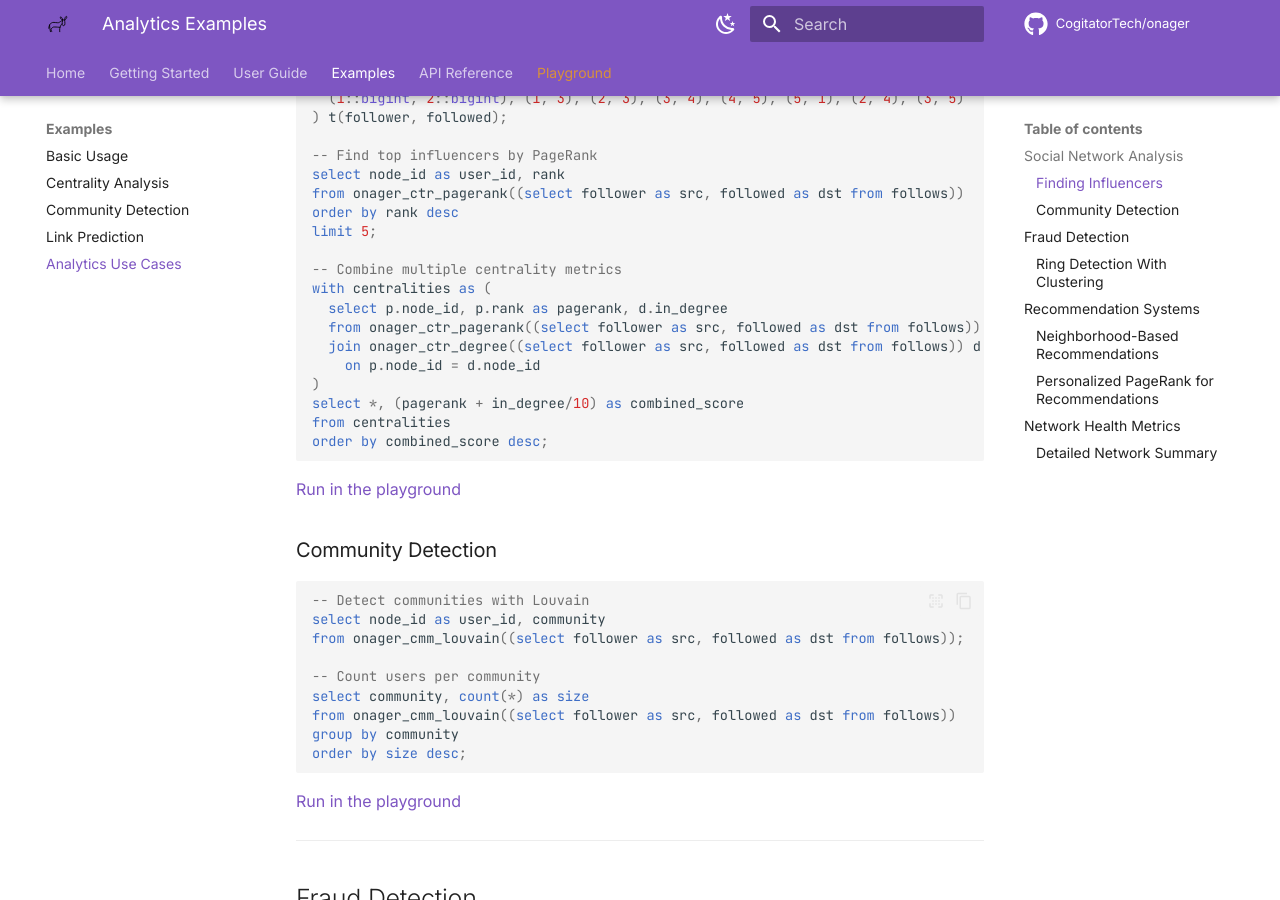
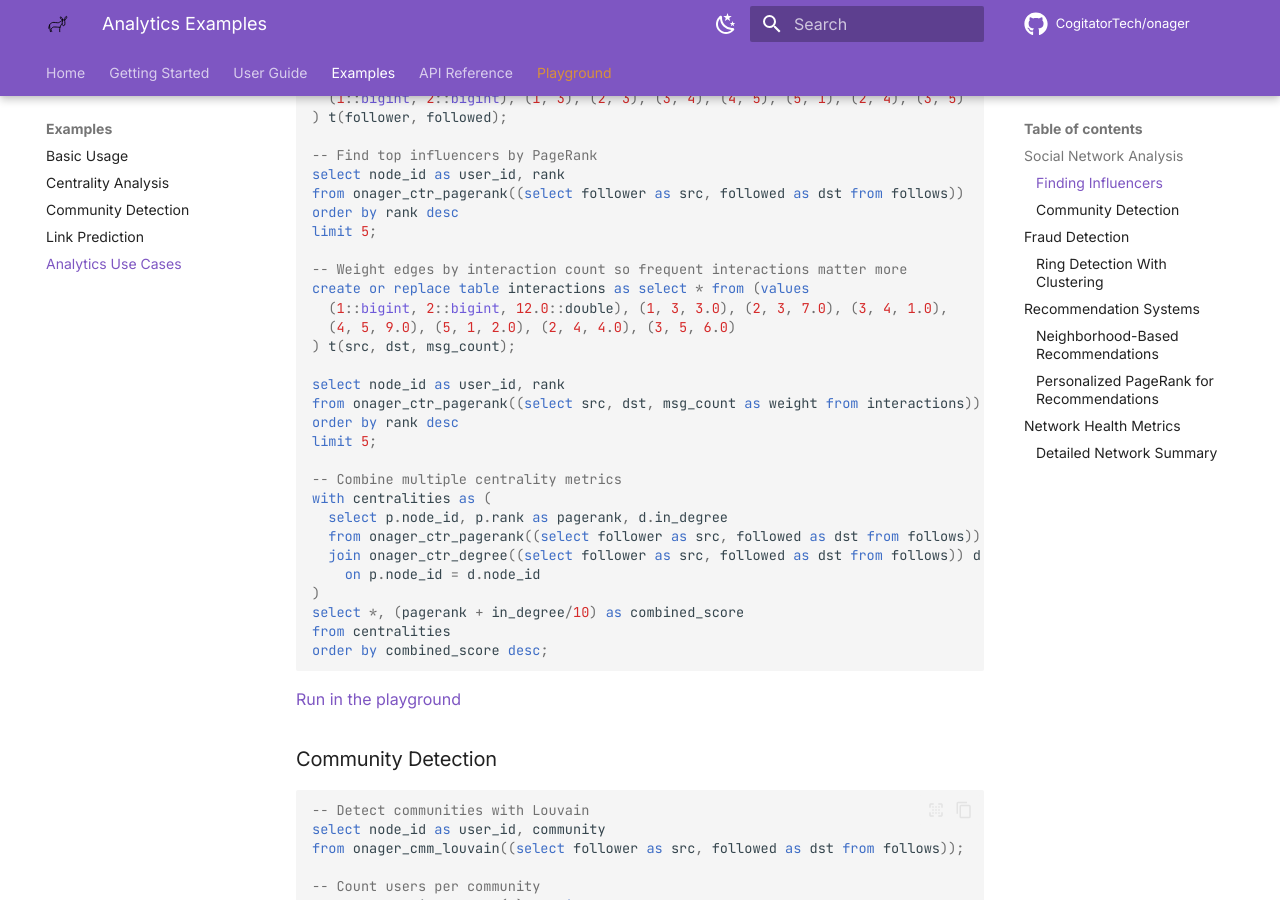
Before and after one commit to CogitatorTech/onager, an MkDocs documentation site: the page built from docs/examples/analytics.md, in a window 1280 px wide and 900 px high, scrolled down 325 px. Built offline with MkDocs 1.6.1 and Material for MkDocs 9.7.7, drawn with Linux system fonts in a browser that asks for light colours; comment, search, counter and statistics services are not loaded.

```diff
--- a/docs/examples/analytics.md
+++ b/docs/examples/analytics.md
@@ -18,6 +18,17 @@ create or replace table follows as select * from (values
 -- Find top influencers by PageRank
 select node_id as user_id, rank
 from onager_ctr_pagerank((select follower as src, followed as dst from follows))
+order by rank desc
+limit 5;
+
+-- Weight edges by interaction count so frequent interactions matter more
+create or replace table interactions as select * from (values
+  (1::bigint, 2::bigint, 12.0::double), (1, 3, 3.0), (2, 3, 7.0), (3, 4, 1.0),
+  (4, 5, 9.0), (5, 1, 2.0), (2, 4, 4.0), (3, 5, 6.0)
+) t(src, dst, msg_count);
+
+select node_id as user_id, rank
+from onager_ctr_pagerank((select src, dst, msg_count as weight from interactions))
 order by rank desc
 limit 5;
 
```
Also changed, not shown: AGENTS.md (+10 -10 lines), docs/examples/community.md (+3 -0 lines).
